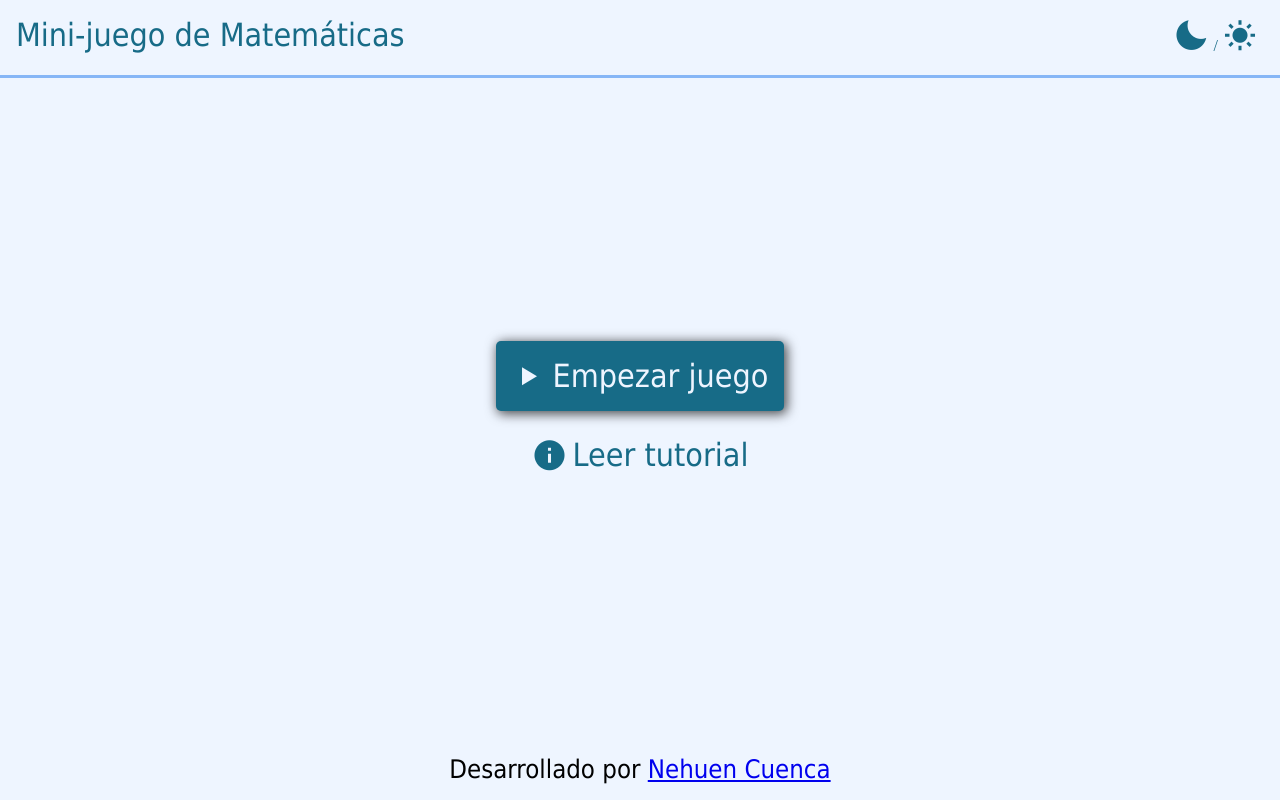
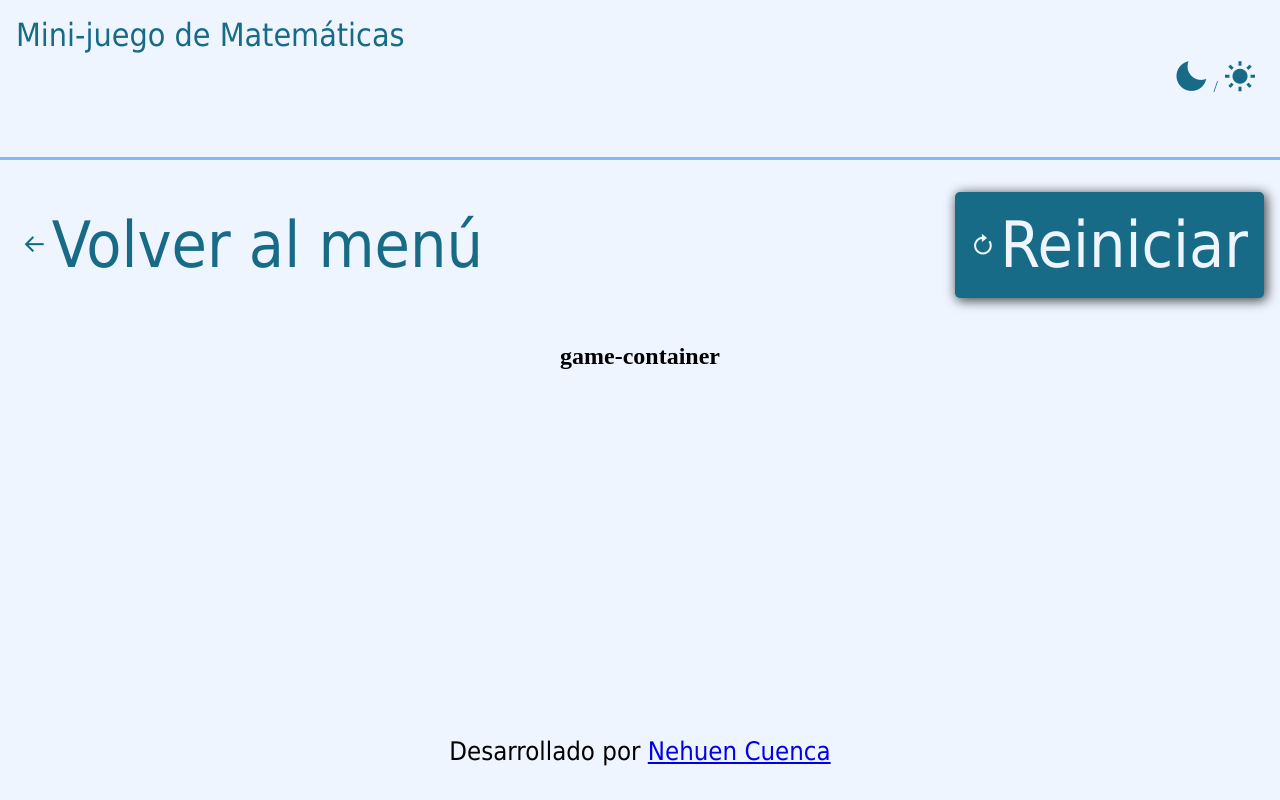
Before and after one commit to NehuenCuenca/math-minigame-rework, a Vue app: page / in a window 1280 px wide. Both pictures are taken after a click on the button "Empezar juego". Built offline with nearby package versions, Linux system fonts and the light colour scheme.

Commit message:
Add navigation buttons to the menu

```diff
--- a/src/App.vue
+++ b/src/App.vue
@@ -1,5 +1,27 @@
 <script setup lang="ts">
+import { ref } from 'vue';
+import NavButtons from './components/NavButtons.vue'
+import Tutorial from './components/Tutorial.vue'
+import Game from './components/Game.vue'
 
+  const userIsPlaying = ref(false)
+  const userIsReadingTutorial = ref(false)
+
+  const backToMenu = () => {
+    console.log('backToMenu');
+    userIsPlaying.value = false
+    userIsReadingTutorial.value = false
+  }
+  const restartGame = () => {
+    console.log('restartGame');
+  }
+
+  const handleStartGame = () => {
+    userIsPlaying.value = true
+  }
+  const handleReadTutorial = () => {
+    userIsReadingTutorial.value = true
+  }
 </script>
 
 <template>
@@ -8,16 +30,28 @@
     <button type="button" class="header__theme-toggler"><i class='bx bxs-moon bx-md'></i> / <i class='bx bxs-sun bx-md'></i></button>
   </header>
   <main class="main-menu">
-    <div class="menu-buttons">
-      <button type="button" class="primary-button">
+
+    <NavButtons
+      v-if="userIsPlaying || userIsReadingTutorial"
+      @handle-back-to-menu="backToMenu"
+      @handle-restart-game="restartGame"
+      :userIsPlaying="userIsPlaying"
+    />
+
+    <div v-if="!userIsPlaying && !userIsReadingTutorial" class="menu-buttons">
+      <button type="button" class="primary-button" @click="handleStartGame">
         <i class='bx bx-play bx-md'></i>
         <span>Empezar juego</span>
       </button>
-      <button type="button" class="terciary-button">
+      <button type="button" class="terciary-button" @click="handleReadTutorial">
         <i class='bx bxs-info-circle bx-md'></i>
         <span>Leer tutorial</span>
-        </button>
+      </button>
     </div>
+
+    <Game v-if="userIsPlaying" />
+
+    <Tutorial v-if="userIsReadingTutorial" />
   </main>
   <footer class="footer">
     Desarrollado por <a href="https://www.linkedin.com/in/nehuen-cuenca/" target="_blank" rel="noopener noreferrer">Nehuen Cuenca</a>
@@ -32,6 +66,8 @@
   display: flex;
   justify-content: space-between;
   border-bottom: 3px solid var(--sky-2);
+  flex-grow: 1;
+
 }
 .header__title{
   font: normal normal 400 clamp(2rem, 5vw, 2rem) var(--display-font);
@@ -43,10 +79,13 @@
 }
 
 .main-menu{
+  max-height: 70vh;
+  overflow-y: scroll;
   padding: 2rem 1rem;
   display: flex;
   flex-direction: column;
   align-items: center;
+  flex-grow: 5;
 }
 .menu-buttons{
   display: flex;
@@ -81,6 +120,7 @@
   font: normal normal 400 clamp(1.3rem, 5vw, 1.6rem) var(--display-font);
   text-align: center;
   padding: 1rem;
+  flex-grow: 1;
 }
 
 .bxs-info-circle{
--- /dev/null
+++ b/src/components/Game.vue
@@ -0,0 +1,17 @@
+<template>
+    <section class="game-container">
+        <h2>game-container</h2>
+        <!-- Countdown -->
+        <!-- Carrousel -->
+        <!-- Input form -->
+        <!-- Results and points -->
+    </section>
+</template>
+
+<script setup lang="ts">
+
+</script>
+
+<style scoped>
+
+</style>
--- /dev/null
+++ b/src/components/NavButtons.vue
@@ -0,0 +1,38 @@
+<template>
+    <div class="nav-buttons">
+      <button type="button" class="back-to-menu-button terciary-button" @click="() => $emit('handleBackToMenu')">
+        <i class='bx bx-arrow-back bx-sm'></i>
+        <span>Volver al menú</span>
+      </button>
+      <button type="button" class="restart-button primary-button" @click="() => $emit('handleRestartGame')" v-if="props.userIsPlaying">
+        <i class='bx bx-revision bx-sm'></i>
+        <span>Reiniciar</span>
+      </button>
+    </div>
+</template>
+
+<script setup lang="ts">
+const emits = defineEmits(['handleBackToMenu', 'handleRestartGame'])
+const props = defineProps(['userIsPlaying'])
+</script>
+
+<style scoped>
+.nav-buttons{
+  width: 100%;
+  display: flex;
+  justify-content: space-between;
+  margin-bottom: 2.5rem;
+}
+
+
+.restart-button,
+.back-to-menu-button{
+  font: normal normal 400 clamp(1.3rem, 5vw, 5rem) var(--display-font);
+}
+.back-to-menu-button{
+    color: var(--color-font);
+}
+.restart-button{
+    text-wrap: balance;
+}
+</style>
```
Also changed, not shown: src/components/HelloWorld.vue (deleted, +0 -41 lines).
